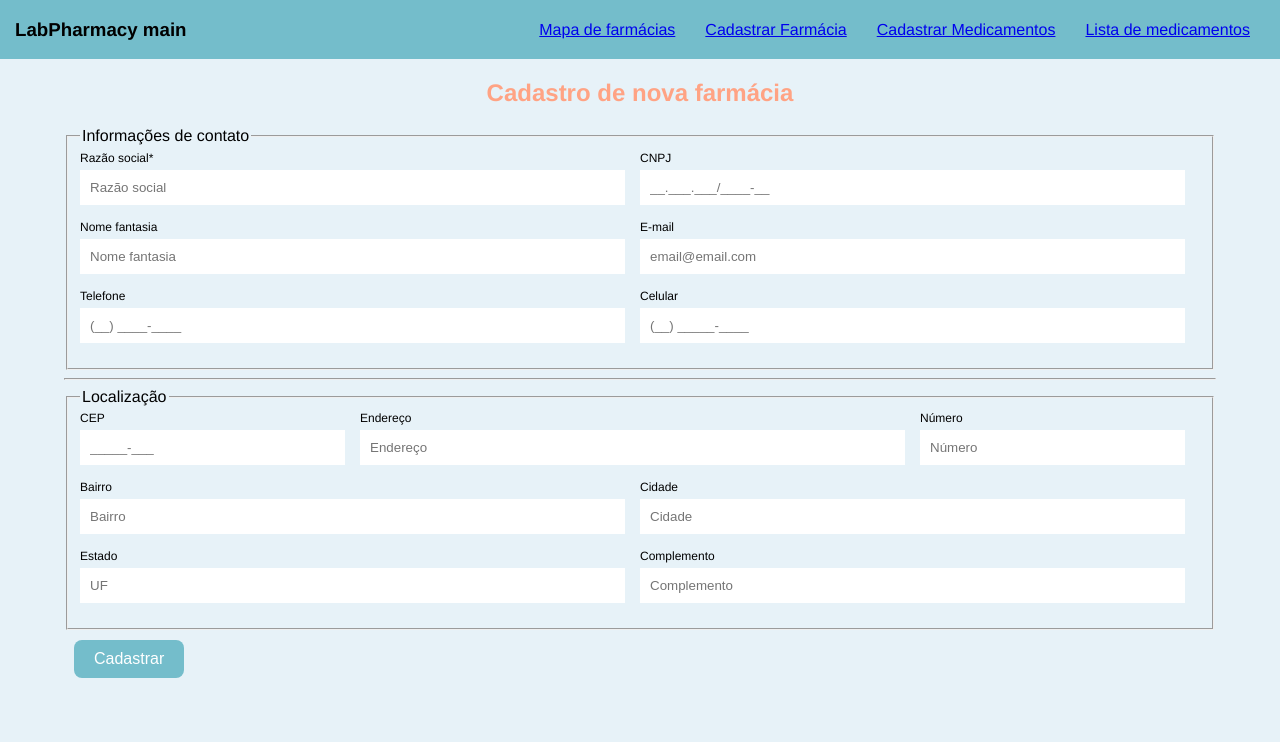
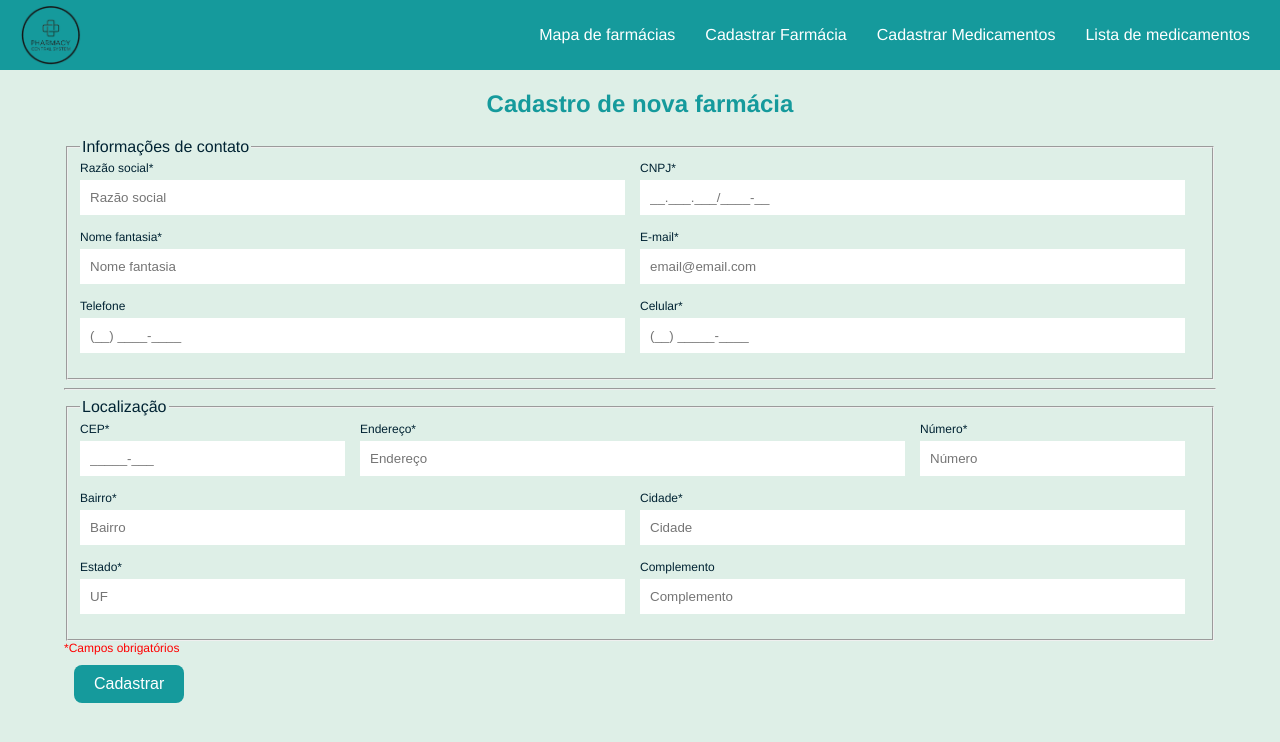
Before and after one commit to douglasfabris/lab-pharmacy, a React (Vite) app: page /cadastro-farmacia in a window 1280 px wide. Shown: the top 742 px of the page. Built offline with nearby package versions, Linux system fonts and the light colour scheme.

Commit message:
melhoras css

```diff
--- a/src/App.css
+++ b/src/App.css
@@ -5,13 +5,14 @@ html, body {
   font-size: 100%;
   font-family: Helvetica, Arial, sans-serif;
   vertical-align: baseline;
-  background-color: #E7F2F8;
+  background-color: #DEEFE7;
   height: 100vh;
+  color: #002333;
 }
 
 h2 {
   text-align: center;
-  color: #FFA384;
+  color: #159A9C;
 }
 
 #root {
@@ -31,7 +32,7 @@ h2 {
 }
 
 button {
-  background-color: #74BDCB;
+  background-color: #159A9C;
   color: white;
   border: none;
   border-radius: 8px;
@@ -42,7 +43,7 @@ button {
 }
 
 button:hover {
-  background-color: #62a9b7;
+  background-color: #118183;
 }
 
 .grid {
--- a/src/components/CardMedicamento.jsx
+++ b/src/components/CardMedicamento.jsx
@@ -1,6 +1,7 @@
+import { useState } from "react";
 import "./CardMedicamentoStyle.css"
 import caixaMedicamento from "../assets/caixa-remedio.png"
-import { useState } from "react";
+
 
 function CardMedicamento( {medicamento} ) {
   const [flip, setFlip] = useState(false)
@@ -13,7 +14,7 @@ function CardMedicamento( {medicamento} ) {
         <p className="item">{medicamento.laboratorio}</p>
       </div>
       <div className="back" onClick={() => setFlip(!flip)}>
-        <p className="item"><b>Preço: </b>{medicamento.preco}</p>
+        <p className="item"><b>Preço: </b>R$ {medicamento.preco}</p>
         <p className="item"><b>Tipo:</b> {medicamento.tipo}</p>
         {medicamento.descricao && <p className="item"><b>Descrição:</b> {medicamento.descricao}</p>}
       </div>
--- a/src/components/CardMedicamentoStyle.css
+++ b/src/components/CardMedicamentoStyle.css
@@ -3,7 +3,7 @@
   flex-direction: row;
   align-items: center;
   position: relative;
-  background-color: #EFE7BC;
+  background-color: #bbdece;
   border-radius: 5px;
   transform-style: preserve-3d;
   transition: 200ms;
--- a/src/components/Header.css
+++ b/src/components/Header.css
@@ -4,7 +4,8 @@ nav {
   align-items: center;
   justify-content: space-between;
   padding: 0 15px;
-  background-color: #74BDCB;
+  background-color: #159A9C;
+  color: #FFFFFF;
 }
 
 ul {
@@ -21,5 +22,9 @@ li {
 }
 
 li:hover {
-  background-color: #62a9b7;
+  background-color: rgb(0, 76, 112);
 }
+
+img {
+  margin: 5px;
+}
--- a/src/components/HeaderLogin.jsx
+++ b/src/components/HeaderLogin.jsx
@@ -1,15 +1,16 @@
 import "./Header.css"
 import { Link } from "react-router-dom";
+import logo from "../assets/logo.png"
 
 function HeaderLogin() {
   return (
     <header>
       <nav>
-        <h3>LabPharmacy</h3>
+        <img src={logo} height={60} alt="Logo"/>
         <div className="navbar">
           <ul>
             <li>
-              <Link to="/">Login</Link>
+              <Link style={{ color: 'inherit', textDecoration: 'inherit'}} to="/">Login</Link>
             </li>
           </ul>
         </div>
--- a/src/components/HeaderMain.jsx
+++ b/src/components/HeaderMain.jsx
@@ -1,18 +1,17 @@
 import { Link } from "react-router-dom";
+import logo from "../assets/logo.png"
 
 function HeaderMain() {
   return (
     <header>
       <nav>
-        <div className="logo">
-          <h3>LabPharmacy main</h3>
-        </div>
+        <img src={logo} height={60} alt="Logo"/>
         <div className="navbar">
           <ul>
-            <li><Link to="/mapa">Mapa de farmácias</Link></li>
-            <li><Link to="/cadastro-farmacia">Cadastrar Farmácia</Link></li>
-            <li><Link to="/cadastro-medicamento">Cadastrar Medicamentos</Link></li>
-            <li><Link to="/lista-medicamentos">Lista de medicamentos</Link></li>
+            <li><Link style={{ color: 'inherit', textDecoration: 'inherit'}} to="/mapa">Mapa de farmácias</Link></li>
+            <li><Link style={{ color: 'inherit', textDecoration: 'inherit'}} to="/cadastro-farmacia">Cadastrar Farmácia</Link></li>
+            <li><Link style={{ color: 'inherit', textDecoration: 'inherit'}} to="/cadastro-medicamento">Cadastrar Medicamentos</Link></li>
+            <li><Link style={{ color: 'inherit', textDecoration: 'inherit'}} to="/lista-medicamentos">Lista de medicamentos</Link></li>
           </ul>
         </div>
       </nav>
--- a/src/pages/CadastroFarmacia.jsx
+++ b/src/pages/CadastroFarmacia.jsx
@@ -100,7 +100,7 @@ function HandleSubmit(e) {
               />
             </label>
             <label htmlFor="cnpj">
-              CNPJ
+              CNPJ*
               <InputMask
                 mask="99.999.999/9999-99"
                 id="cnpj"
@@ -113,7 +113,7 @@ function HandleSubmit(e) {
               />
             </label>
             <label htmlFor="fantasia">
-              Nome fantasia
+              Nome fantasia*
               <input
                 type="text"
                 id="fantasia"
@@ -126,7 +126,7 @@ function HandleSubmit(e) {
               />
             </label>
             <label htmlFor="email">
-              E-mail
+              E-mail*
               <input
                 type="email"
                 id="email"
@@ -151,7 +151,7 @@ function HandleSubmit(e) {
               />
             </label>
             <label htmlFor="celular">
-              Celular
+              Celular*
               <InputMask
                 mask="(99) 99999-9999"
                 id="celular"
@@ -170,7 +170,7 @@ function HandleSubmit(e) {
           <fieldset className="form-row">
             <legend>Localização</legend>
             <label htmlFor="cep" style={{ flexBasis: "25%" }}>
-              CEP
+              CEP*
               <InputMask
                 mask="99999-999"
                 id="cep"
@@ -184,7 +184,7 @@ function HandleSubmit(e) {
               />
             </label>
             <label htmlFor="endereco">
-              Endereço
+              Endereço*
               <input
                 type="text"
                 id="endereco"
@@ -197,7 +197,7 @@ function HandleSubmit(e) {
               />
             </label>
             <label htmlFor="numero" style={{ flexBasis: "25%" }}>
-              Número
+              Número*
               <input
                 type="number"
                 id="numero"
@@ -210,7 +210,7 @@ function HandleSubmit(e) {
               />
             </label>
             <label htmlFor="bairro">
-              Bairro
+              Bairro*
               <input
                 type="text"
                 id="bairro"
@@ -223,7 +223,7 @@ function HandleSubmit(e) {
               />
             </label>
             <label htmlFor="cidade">
-              Cidade
+              Cidade*
               <input
                 type="text"
                 id="cidade"
@@ -236,7 +236,7 @@ function HandleSubmit(e) {
               />
             </label>
             <label htmlFor="estado">
-              Estado
+              Estado*
               <input
                 type="text"
                 id="estado"
@@ -260,31 +260,8 @@ function HandleSubmit(e) {
                 }
               />
             </label>
-            {/* <label htmlFor="latitude" style={{ flexBasis: "25%" }}>
-              Latitude
-              <input
-                type="text"
-                id="latitude"
-                placeholder="Latitude"
-                value={farmacia.latitude}
-                onChange={(e) =>
-                  setFarmacia({ ...farmacia, latitude: e.target.value })
-                }
-              />
-            </label>
-            <label htmlFor="longitude" style={{ flexBasis: "25%" }}>
-              Longitude
-              <input
-                type="text"
-                id="longitude"
-                placeholder="Longitude"
-                value={farmacia.longitude}
-                onChange={(e) =>
-                  setFarmacia({ ...farmacia, longitude: e.target.value })
-                }
-              />
-            </label> */}
           </fieldset>
+          <p style={{color: "red", fontSize: "12px"}}>*Campos obrigatórios</p>
           <button type="submit">Cadastrar</button>
         </form>
       </div>
--- a/src/pages/CadastroMedicamento.jsx
+++ b/src/pages/CadastroMedicamento.jsx
@@ -41,11 +41,12 @@ function CadastroMedicamento() {
           <fieldset className="form-row">
             <legend>Informações do medicamento</legend>
             <label htmlFor="nome">
-              Nome do medicamento
+              Nome do medicamento*
               <input
                 type="text"
                 id="nome"
                 value={medicamento.nome}
+                placeholder="Nome"
                 onChange={(e) =>
                   setMedicamento({ ...medicamento, nome: e.target.value })
                 }
@@ -53,10 +54,11 @@ function CadastroMedicamento() {
               />
             </label>
             <label htmlFor="laboratorio">
-              Nome do laboratório
+              Nome do laboratório*
               <input
                 type="text"
                 id="laboratorio"
+                placeholder="Laboratório"
                 value={medicamento.laboratorio}
                 onChange={(e) =>
                   setMedicamento({
@@ -68,10 +70,11 @@ function CadastroMedicamento() {
               />
             </label>
             <label htmlFor="dosagem">
-              Dosagem
+              Dosagem*
               <input
                 type="text"
                 id="dosagem"
+                placeholder="Dosagem por dose"
                 value={medicamento.dosagem}
                 onChange={(e) =>
                   setMedicamento({ ...medicamento, dosagem: e.target.value })
@@ -80,10 +83,11 @@ function CadastroMedicamento() {
               />
             </label>
             <label htmlFor="preco">
-              Preço unitário
+              Preço unitário*
               <input
                 type="text"
                 id="preco"
+                placeholder="Valor em R$"
                 value={medicamento.preco}
                 onChange={(e) =>
                   setMedicamento({ ...medicamento, preco: e.target.value })
@@ -92,7 +96,7 @@ function CadastroMedicamento() {
               />
             </label>
             <label htmlFor="tipo">
-              Tipo de medicamento
+              Tipo de medicamento*
               <select
                 name="tipo"
                 onChange={(e) =>
@@ -120,6 +124,7 @@ function CadastroMedicamento() {
               />
             </label>
           </fieldset>
+          <p style={{color: "red", fontSize: "12px"}}>*Campos obrigatórios</p>
           <button type="submit">Cadastrar</button>
         </form>
       </div>
--- a/src/pages/Form.css
+++ b/src/pages/Form.css
@@ -1,3 +1,8 @@
+.form {
+  display: flex;
+  flex-direction: column;
+}
+
 .form-row {
   display: flex;
   flex-wrap: wrap;
--- a/src/pages/LoginPage.jsx
+++ b/src/pages/LoginPage.jsx
@@ -1,5 +1,6 @@
 import "./Form.css"
 import { useNavigate } from "react-router-dom";
+import logoExtenso from "../assets/logo_extenso.png"
 
 function LoginPage() {
   const navigate = useNavigate()
@@ -11,6 +12,7 @@ function LoginPage() {
   return (
     <div className="container">
       <form className="form" onSubmit={handleSubmit}>
+        <img src={logoExtenso} alt="logo" width={400}/>
         <h2>Faça seu login</h2>
         <label htmlFor="email">
           E-mail
--- a/src/pages/Mapa-style.css
+++ b/src/pages/Mapa-style.css
@@ -1,17 +1,19 @@
-.map {
+.mapa {
   display: block;
   align-items: center;
+  width: 800px;
+  height: 550px;
 }
 
 .leaflet-container {
-  width: 700px;
-  height: 450px;
+  width: 100%;
+  height: 100%;
   margin: 20px auto;
 }
 
 .leaflet-popup-content-wrapper .leaflet-popup-content {
-  line-height: 1;
+  line-height: 1.2;
   font-size: 1em;
-  height: 250px;
+  height: minmax(fit-content, 500px);
   overflow: auto;
 }
```
Also changed, not shown: src/data/data.json (+9 -0 lines), src/assets/logo.png (added), src/assets/logo_extenso.png (added).
